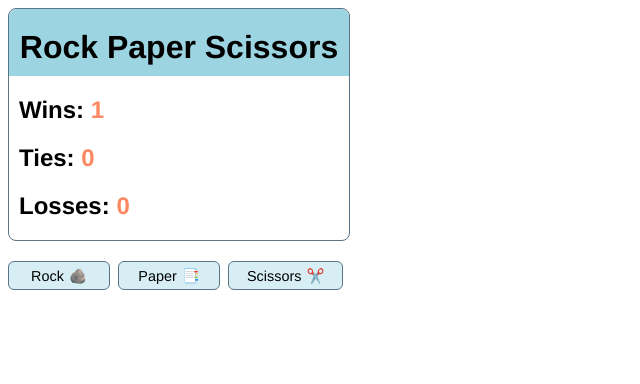
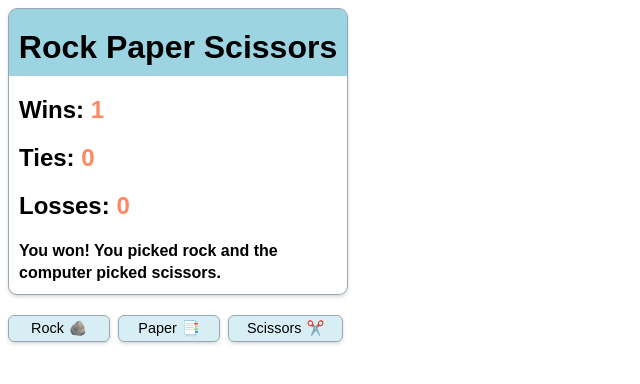
Before and after one commit to gwadholm/project2_DIG1102, a plain HTML site: page index.html in a window 1280 px wide. Both pictures are taken after a click on the button "Rock". Shown: the whole page, without its empty margins (0-640 px from the left). Drawn offline with Linux system fonts and the light colour scheme.

Commit message:
finished css styling. Added the gameMessage option to the logic. Changed the game messages to be templates that I write to the h3 element.

```diff
--- a/index.html
+++ b/index.html
@@ -5,14 +5,15 @@
     <style>
 
      main {
-        width: 340px;
-        border: 1px solid #597485;
-        border-radius: 8px;
+        width: 338px;
+        border: 1px solid #98a7b1;
+        border-radius: 9px;
         margin-bottom: 20px;
+        box-shadow: rgba(117, 123, 128, 0.3) 0px 2px 4px -1px,  rgba(138, 145, 150, 0.15) 0px 2px 4px -1px;
       }
 
-      h1, h2 {
-        font-family: Univers, Helvetica, sans-serif;
+      h1, h2, h3 {
+        font-family: Univers, Arial, Helvetica, sans-serif
       }
 
       h1 {
@@ -23,10 +24,14 @@
         text-align: center;
       }
 
-      h2::before {
-        content: "";
-        position: relative;
-        margin: 0 0 0 10px;
+      h2 {
+        margin-left: 10px;
+      }
+
+      h3 {
+        font-size: 1em;
+        line-height: 1.4;
+        margin: 0 10px 10px 10px;
       }
 
       span {
@@ -37,17 +42,19 @@
         background-color: rgba(58, 170, 197, 0.2);
         color: #000;
         min-width: 102px;
-        padding: 6px 18px 4px 18px;
+        padding: 4px 18px 4px 18px;
         margin-right: 4px;
         font-size: .9em;
-        font-family: Univers, Helvetica, sans-serif;
-        border: 1px solid #597485;
+        font-family: Univers, Arial, Helvetica, sans-serif;
+        border: 1px solid #98a7b1;
         border-radius: 6px;
-        box-shadow: #000;
+        box-shadow: rgba(117, 123, 128, 0.3) 0px 2px 4px -1px,  rgba(138, 145, 150, 0.15) 0px 2px 4px -1px;
+
       }
 
       button:hover {
         background-color: rgba(58, 170, 197, 0.5);
+        cursor: pointer;
       }
 
       button:active {
@@ -68,17 +75,17 @@
         content:"📑";
         margin-left:5px;
       }
-
-
-
-
     </style>
   </head>
+
   <body>
+
     <main></main>
-    <button id="r" value="r">Rock</button>
-    <button id="p" value="p">Paper</button>
-    <button id="s" value="s">Scissors</button>
+    <button id="r" value="rock">Rock</button>
+    <button id="p" value="paper">Paper</button>
+    <button id="s" value="scissors">Scissors</button>
     <script src="script.js"></script>
+
   </body>
+
 </html>
--- a/script.js
+++ b/script.js
@@ -4,14 +4,16 @@ const main = document.querySelector('main');
 let totalWins = 0;
 let totalTies = 0;
 let totalLosses = 0;
-let computerLetterChoice = ["r", "p", "s"];
+let computerLetterChoice = ["rock", "paper", "scissors"];
 
 const template= `
   <h1>Rock Paper Scissors</h1>
     <h2 id="winTally">Wins: <span class="total">${totalWins}</span></h2>
     <h2 id="tieTally">Ties: <span class="total">${totalTies}</span></h2>
     <h2 id="lossTally">Losses: <span class="total">${totalLosses}</span></h2>
+    <h3 id="gameMessage"></h3>
 `;
+
 
 main.innerHTML = template;
 
@@ -20,16 +22,22 @@ for(let i=0; i<buttons.length; i++) {
   buttons[i].addEventListener("click", function(e) {
     let userChoice = e.target.value;
     let computerChoice = computerLetterChoice[Math.round(Math.random() * (2))];
+    let alertMessageTie = `It's a tie! You picked ${userChoice} and the computer picked ${computerChoice}.`
+    let alertMessageWin = `You won! You picked ${userChoice} and the computer picked ${computerChoice}.`
+    let alertMessageLose = `Sorry, you lost. You picked ${userChoice} and the computer picked ${computerChoice}.`
 
-    if ((userChoice === "r" && computerChoice === "r") || (userChoice === "p" && computerChoice === "p") || (userChoice === "s" &&  computerChoice === "s")) {
+    if ((userChoice === "rock" && computerChoice === "rock") || (userChoice === "paper" && computerChoice === "paper") || (userChoice === "scissors" &&  computerChoice === "scissors")) {
       totalTies++;
       document.querySelector("#tieTally span").textContent = totalTies;
-    } else if ((userChoice === "r" && computerChoice === "s") || (userChoice === "p" && computerChoice === "r") || (userChoice === "s" &&  computerChoice === "p")) {
+      document.querySelector("h3#gameMessage").innerHTML = alertMessageTie;
+    } else if ((userChoice === "rock" && computerChoice === "scissors") || (userChoice === "paper" && computerChoice === "rock") || (userChoice === "scissors" &&  computerChoice === "paper")) {
       totalWins++;
       document.querySelector("#winTally span").textContent = totalWins;
-    } else if ((userChoice === "r" && computerChoice === "p") || (userChoice === "p" && computerChoice === "s") || (userChoice === "s" &&  computerChoice === "r")) {
+      document.querySelector("h3#gameMessage").innerHTML = alertMessageWin;
+    } else if ((userChoice === "rock" && computerChoice === "paper") || (userChoice === "paper" && computerChoice === "scissors") || (userChoice === "scissors" &&  computerChoice === "rock")) {
       totalLosses++;
       document.querySelector("#lossTally span").textContent = totalLosses;
+      document.querySelector("h3#gameMessage").innerHTML = alertMessageLose;
     }
    })
   }
```
